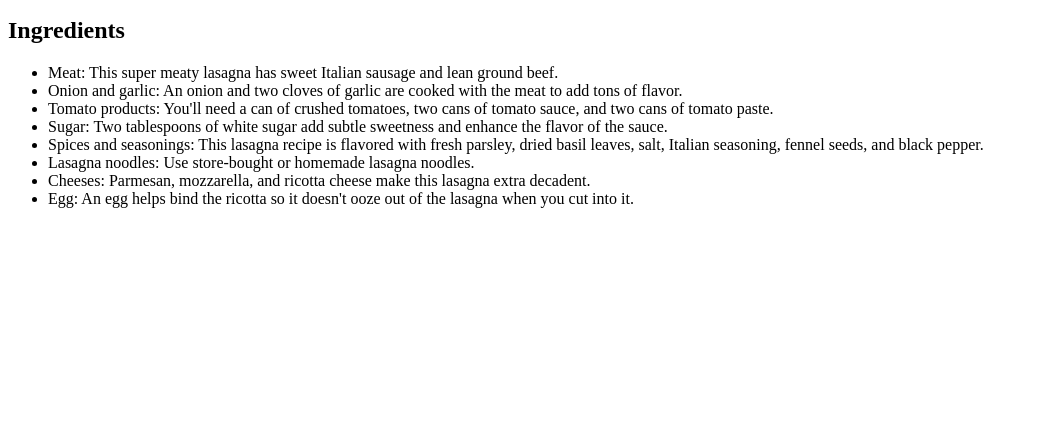
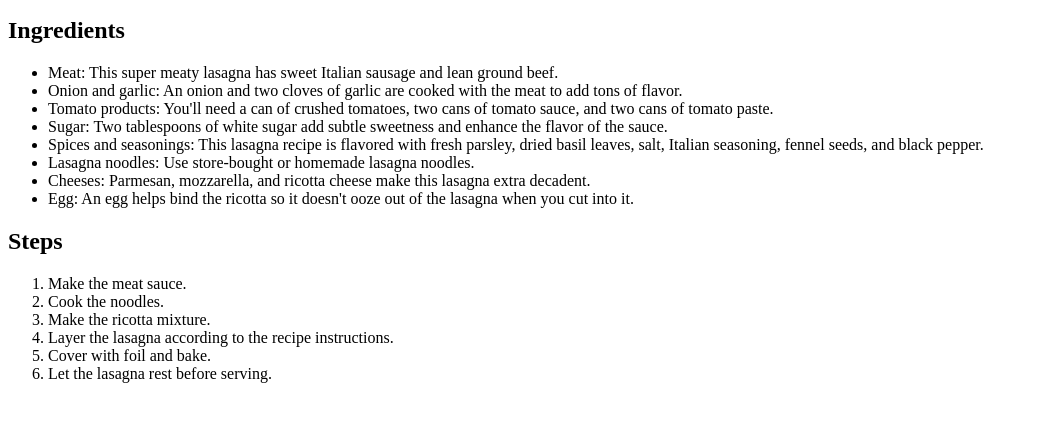
Before and after one commit to DavydTseluiko/the-odin-project, a plain HTML site: page odin-recipes/recipes/lasagna.html in a window 1280 px wide. Shown: the part 346-768 px from the top of the page, without its empty margins (0-1038 px from the left). Drawn offline with Linux system fonts and the light colour scheme.

Commit message:
Add steps of how to cook lasagna

```diff
--- a/odin-recipes/recipes/lasagna.html
+++ b/odin-recipes/recipes/lasagna.html
@@ -47,7 +47,19 @@
                 Cheeses: Parmesan, mozzarella, and ricotta cheese make this
                 lasagna extra decadent.
             </li>
-            <li>Egg: An egg helps bind the ricotta so it doesn't ooze out of the lasagna when you cut into it.</li>
+            <li>
+                Egg: An egg helps bind the ricotta so it doesn't ooze out of the
+                lasagna when you cut into it.
+            </li>
         </ul>
+        <h2>Steps</h2>
+        <ol>
+            <li>Make the meat sauce.</li>
+            <li>Cook the noodles.</li>
+            <li>Make the ricotta mixture.</li>
+            <li>Layer the lasagna according to the recipe instructions.</li>
+            <li>Cover with foil and bake.</li>
+            <li>Let the lasagna rest before serving.</li>
+        </ol>
     </body>
 </html>
```
